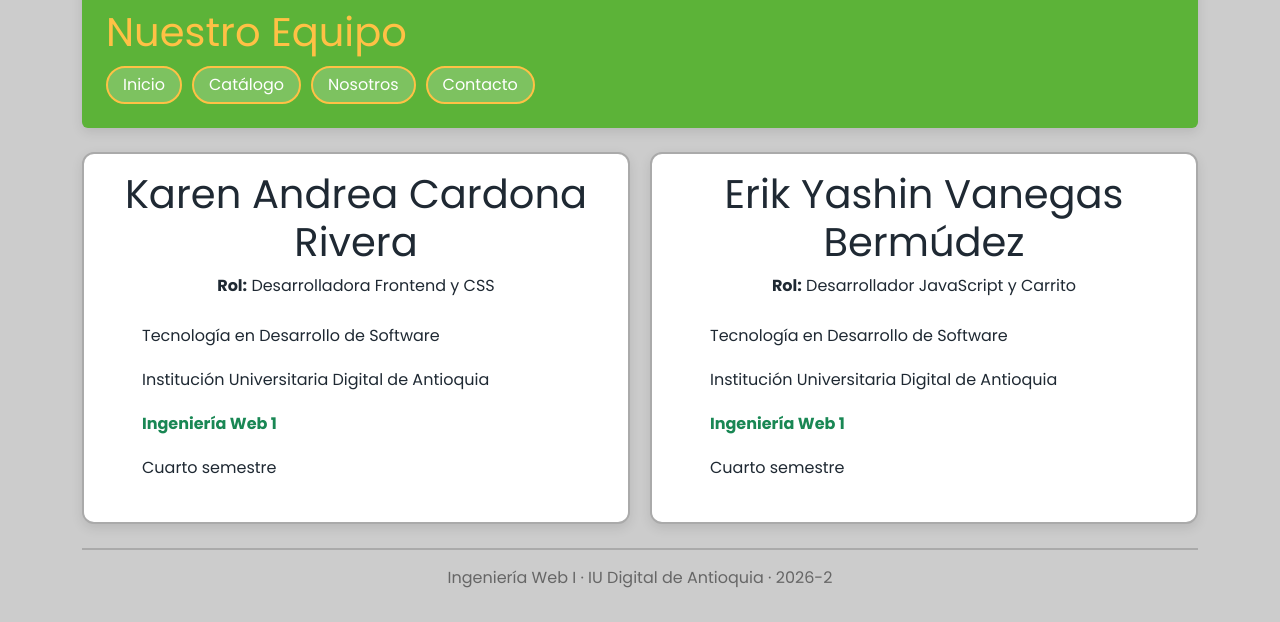
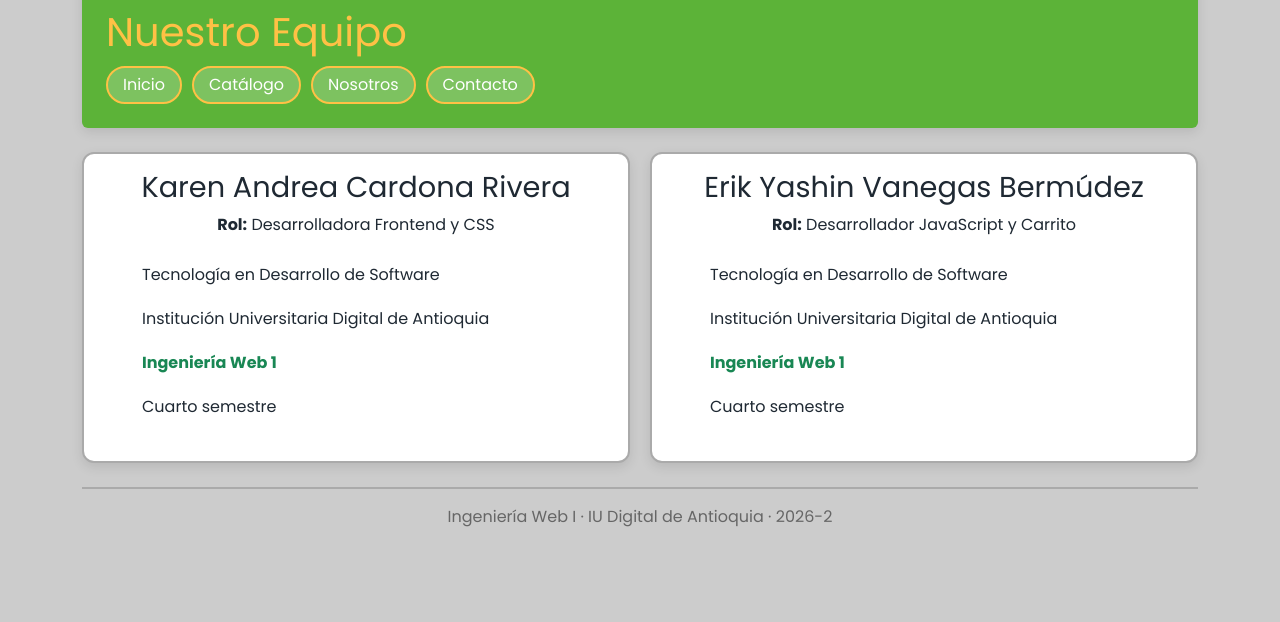
Before and after one commit to Karencardona24/ecotienda-equipo1, a website: page nosotros.html in a window 1280 px wide. Shown: the part 248-870 px from the top of the page. After the commit the page ends 809 px from the top, so only its background shows below. Drawn offline with nearby package versions, Linux system fonts and the light colour scheme.

Commit message:
Creo la clase 'disminuir' para el h1

```diff
--- a/css/estilos.css
+++ b/css/estilos.css
@@ -102,6 +102,10 @@ h2, .carrito {
 .form-select:focus {
   border-color: #5CB338;
   box-shadow: 0 0 0 0.2rem rgba(92,179,56,0.25);
+}
+
+.disminuir {
+  font-size: 1.8rem;
 }
 
 .tarjetas {
--- a/nosotros.html
+++ b/nosotros.html
@@ -23,7 +23,7 @@
     <main>
         <div class="tarjetas">
             <article class="tarjeta text-center" headingoffset="1">
-                <h1>Karen Andrea Cardona Rivera</h1>
+                <h1 class="disminuir">Karen Andrea Cardona Rivera</h1>
                 <p><strong>Rol:</strong> Desarrolladora Frontend y CSS</p>
                 <ul class="lista-datos">
                     <li>Tecnología en Desarrollo de Software</li>
@@ -33,7 +33,7 @@
                 </ul>
             </article>
             <article class="tarjeta text-center" headingoffset="1">
-                <h1>Erik Yashin Vanegas Bermúdez</h1>
+                <h1 class="disminuir">Erik Yashin Vanegas Bermúdez</h1>
                 <p><strong>Rol:</strong> Desarrollador JavaScript y Carrito</p>
                 <ul class="lista-datos">
                     <li>Tecnología en Desarrollo de Software</li>
```
